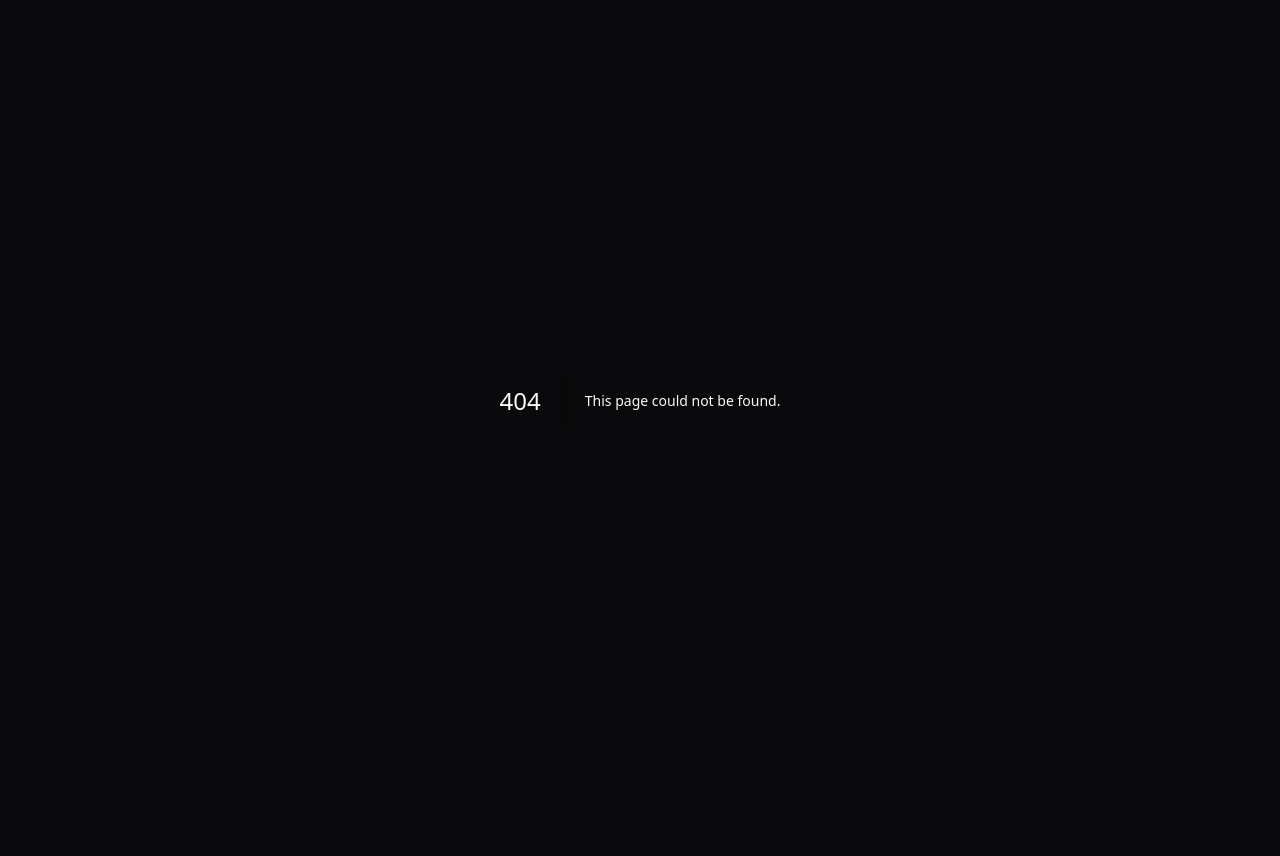
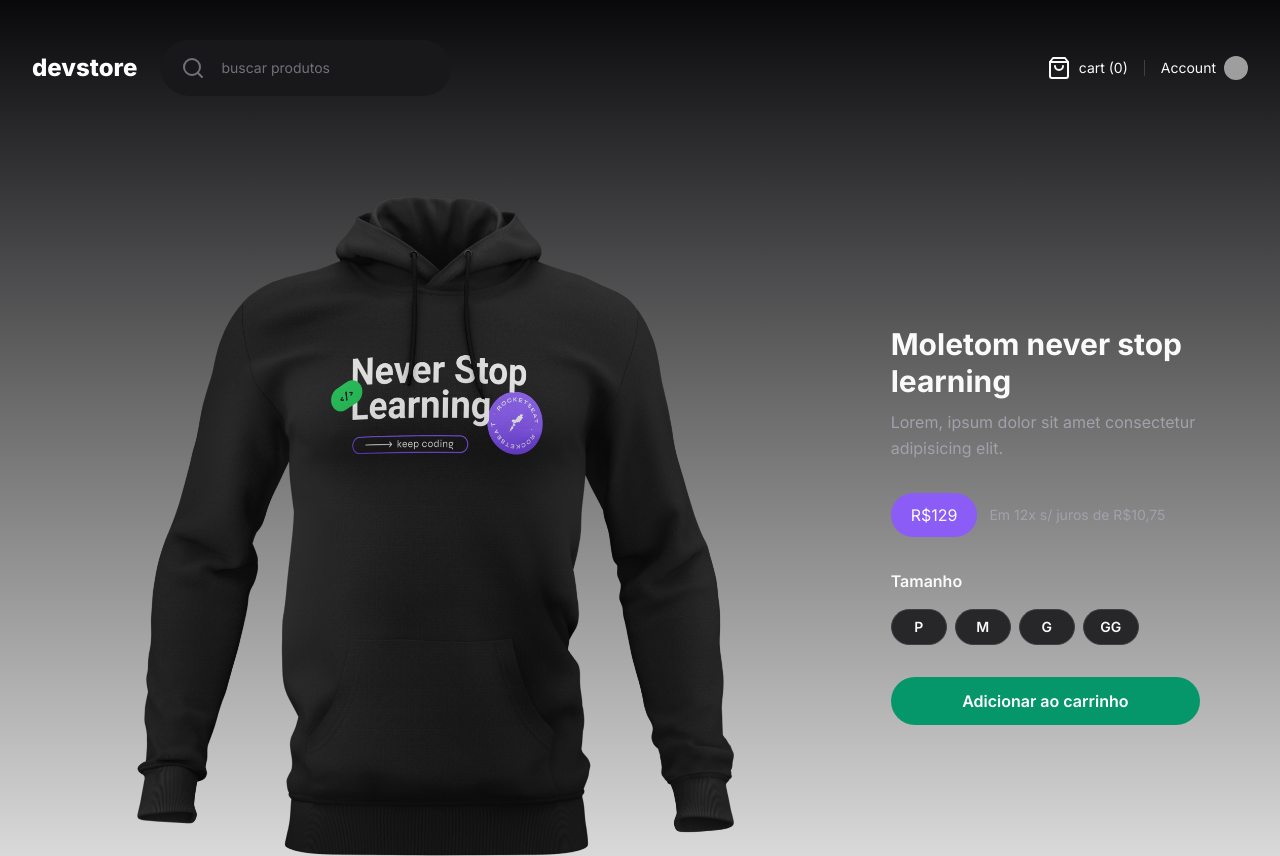
Before and after one commit to RennanD/devstore, a Next.js app: page /product/camiseta-dowhile-2022 in a window 1280 px wide. Before the commit this address had no page. Shown: the top 856 px of the page. Before the commit the page ends 800 px from the top, so only its background shows below. Built offline with nearby package versions, Linux system fonts and the light colour scheme; grey boxes are pictures that could not be loaded.

Commit message:
chore: create product page

```diff
--- /dev/null
+++ b/src/app/(store)/product/[slug]/page.tsx
@@ -0,0 +1,70 @@
+import Image from 'next/image'
+
+export default function Product() {
+  return (
+    <div className="relative grid max-h-[860px] grid-cols-3">
+      <div className="col-span-2 overflow-hidden">
+        <Image
+          src="/moletom-never-stop-learning.png"
+          alt=""
+          width={1000}
+          height={1000}
+          quality={100}
+        />
+      </div>
+      <div className="flex flex-col justify-center px-12">
+        <h1 className="text-3xl font-bold leading-tight">
+          Moletom never stop learning
+        </h1>
+        <p className="mt-2 leading-relaxed text-zinc-400">
+          Lorem, ipsum dolor sit amet consectetur adipisicing elit.
+        </p>
+
+        <div className="mt-8 flex items-center gap-3">
+          <span className="inline-block px-5 rounded-full py-2.5 bg-violet-500">
+            R$129
+          </span>
+          <span className="text-sm text-zinc-400">
+            Em 12x s/ juros de R$10,75
+          </span>
+        </div>
+
+        <div className="mt-8 space-y-4">
+          <span className="block font-semibold">Tamanho</span>
+          <div className="flex gap-2">
+            <button
+              type="button"
+              className="flex h-9 w-14 items-center justify-center rounded-full border border-zinc-700 bg-zinc-800 text-sm font-semibold"
+            >
+              P
+            </button>
+            <button
+              type="button"
+              className="flex h-9 w-14 items-center justify-center rounded-full border border-zinc-700 bg-zinc-800 text-sm font-semibold"
+            >
+              M
+            </button>
+            <button
+              type="button"
+              className="flex h-9 w-14 items-center justify-center rounded-full border border-zinc-700 bg-zinc-800 text-sm font-semibold"
+            >
+              G
+            </button>
+            <button
+              type="button"
+              className="flex h-9 w-14 items-center justify-center rounded-full border border-zinc-700 bg-zinc-800 text-sm font-semibold"
+            >
+              GG
+            </button>
+          </div>
+        </div>
+        <button
+          className="mt-8 flex h-12 items-center justify-center w-full rounded-full bg-emerald-600 font-semibold text-white"
+          type="button"
+        >
+          Adicionar ao carrinho
+        </button>
+      </div>
+    </div>
+  )
+}
```
